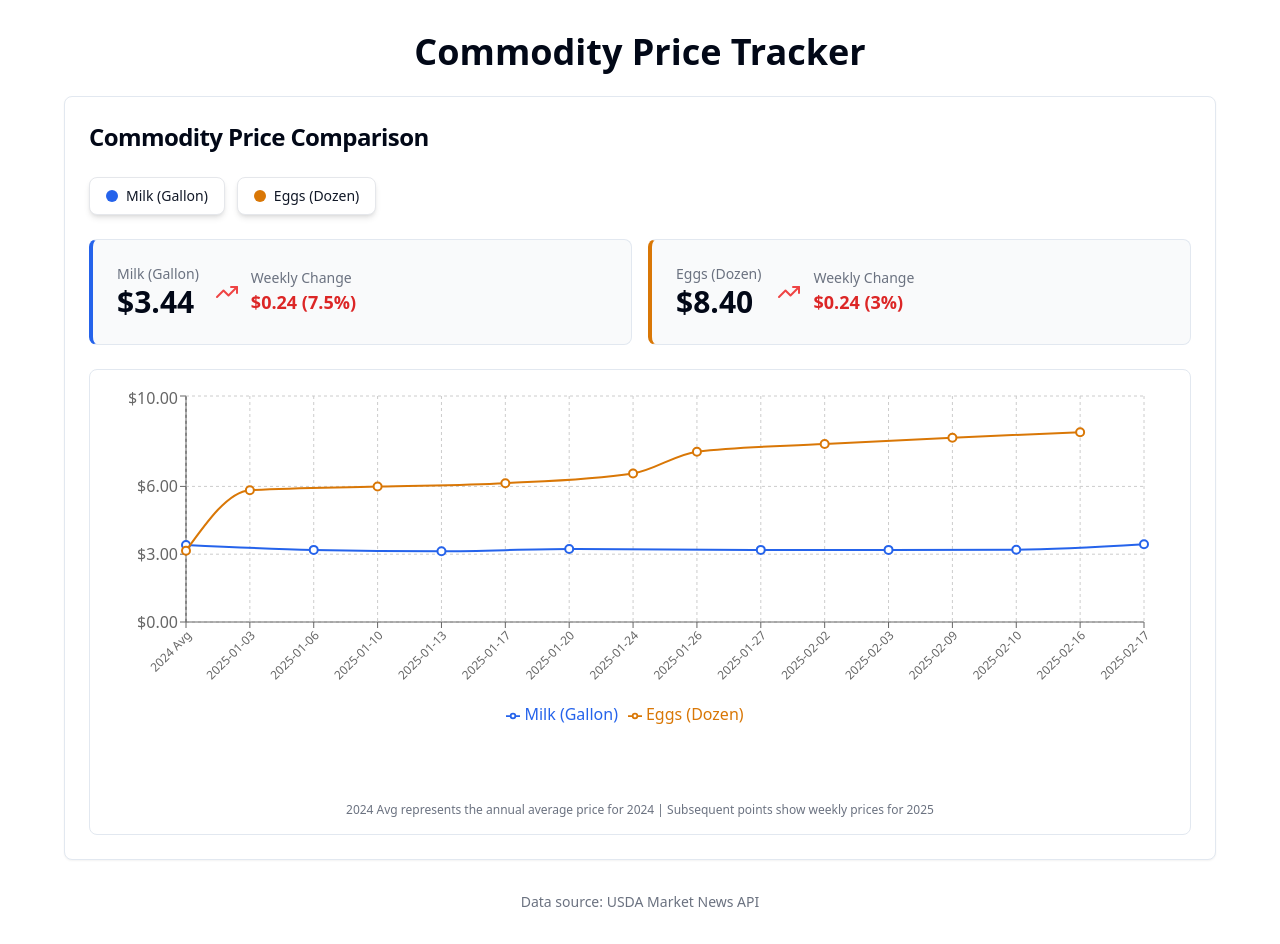
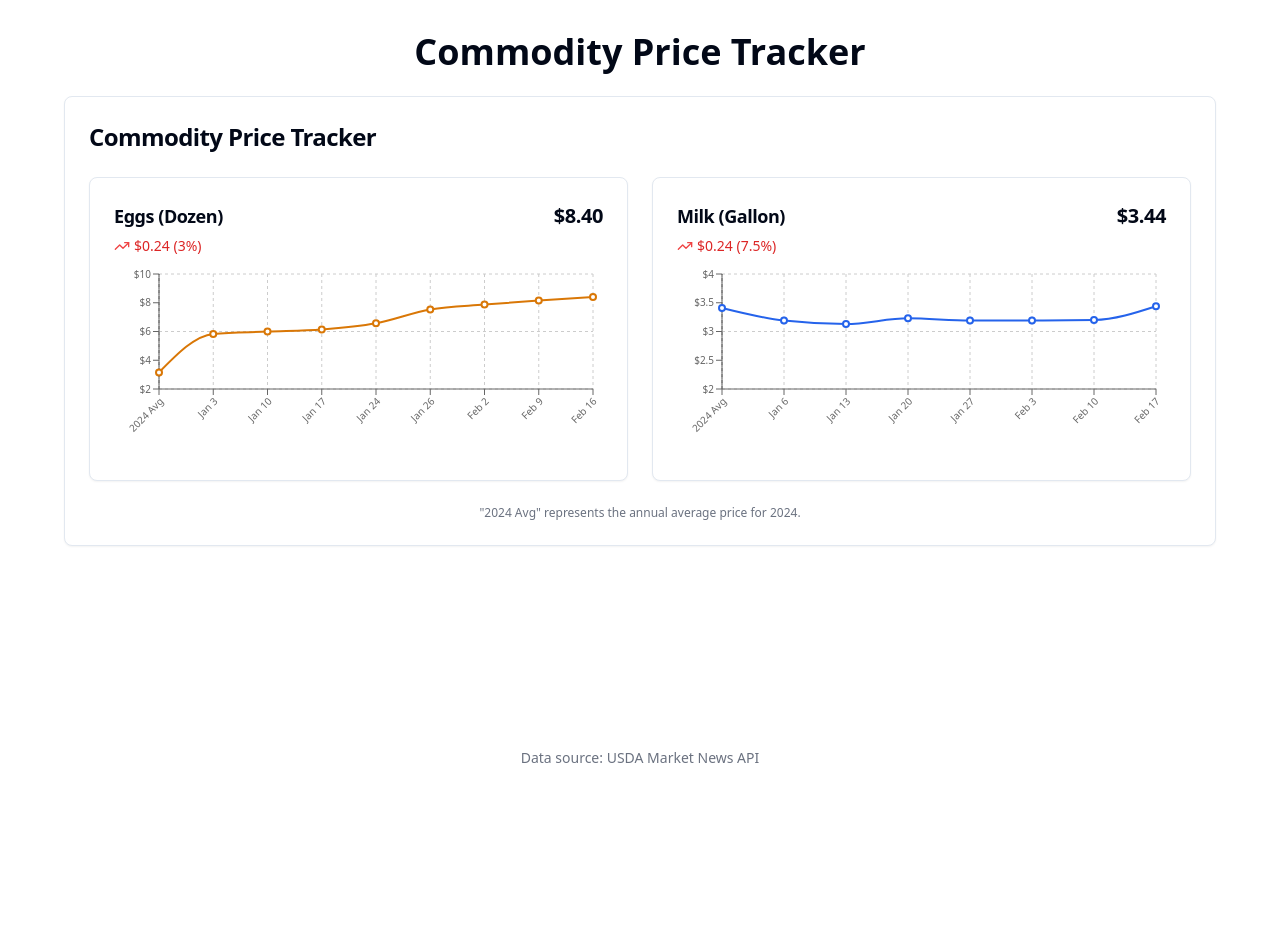
Before and after one commit to chodizzle/price-tracker, a Next.js app: page / in a window 1280 px wide. After the commit the page ends 800 px from the top, so only its background shows below. Built offline with nearby package versions, Linux system fonts and the light colour scheme.

Commit message:
priceDataManager update

```diff
--- a/src/components/CommodityPriceTracker.js
+++ b/src/components/CommodityPriceTracker.js
@@ -1,9 +1,9 @@
 'use client';
 
 import React, { useState, useEffect, useMemo } from 'react';
-import { LineChart, Line, XAxis, YAxis, CartesianGrid, Tooltip, ResponsiveContainer, Legend, ReferenceLine } from 'recharts';
+import { LineChart, Line, XAxis, YAxis, CartesianGrid, Tooltip, ResponsiveContainer, ReferenceLine } from 'recharts';
 import { Card, CardHeader, CardTitle, CardContent } from '@/components/ui/card';
-import { TrendingUp, TrendingDown, ChevronLeft, ChevronRight } from 'lucide-react';
+import { TrendingUp, TrendingDown } from 'lucide-react';
 
 // Commodity display names and colors
 const COMMODITY_CONFIG = {
@@ -14,207 +14,247 @@ const COMMODITY_CONFIG = {
   eggs: {
     name: 'Eggs (Dozen)',
     color: '#d97706',      // amber-600
-  },
-  bread: {
-    name: 'Bread (Loaf)',
-    color: '#9333ea',      // purple-600
-  },
-  chicken: {
-    name: 'Chicken (lb)',
-    color: '#dc2626',      // red-600
   }
 };
 
-// Custom tooltip showing all visible commodities
-const CustomTooltip = ({ active, payload, label, visibleLines }) => {
+/**
+ * Custom tooltip for price charts
+ */
+const PriceTooltip = ({ active, payload, label }) => {
   if (!active || !payload || payload.length === 0) return null;
 
   return (
     <div className="bg-white p-3 border rounded shadow-lg">
       <p className="font-semibold">{label}</p>
-      {payload.map((entry, index) => {
-        // Only show commodities that are visible
-        const commodity = entry.dataKey.split('-')[0];
-        if (!visibleLines[commodity]) return null;
-
-        return (
+      {payload.map((entry, index) => (
         <p
           key={index}
-            style={{ color: COMMODITY_CONFIG[commodity]?.color || '#333' }}
+          style={{ color: entry.color }}
           className="font-medium"
         >
-            {COMMODITY_CONFIG[commodity]?.name || commodity}: ${Number(entry.value).toFixed(2)}
+          ${Number(entry.value).toFixed(2)}
         </p>
-        );
-      })}
+      ))}
     </div>
   );
 };
 
-// Prepare data to include annual average and regular price points
-function prepareChartData(commoditiesData) {
-  const allData = {};
-  let dates = new Set();
-
-  // First, collect all unique dates and prepare annual averages
-  Object.keys(commoditiesData).forEach(commodity => {
-    if (!commoditiesData[commodity]?.data) return;
-
-    // Add annual average data point if available
-    if (commoditiesData[commodity]?.metadata?.baseline?.['2024']?.annualMean) {
-      const annualAvg = {
-        date: '2024 Avg',
-        [`${commodity}-price`]: commoditiesData[commodity].metadata.baseline['2024'].annualMean
-      };
-
-      allData['2024 Avg'] = {
-        ...(allData['2024 Avg'] || {}),
-        ...annualAvg
-      };
-
-      dates.add('2024 Avg');
+/**
+ * Helper function that keeps the original date (no alignment)
+ * We'll implement proper alignment later if needed
+ */
+function keepOriginalDate(dateStr) {
+  return dateStr;
 }
 
-    // Add regular price points
-    commoditiesData[commodity].data.forEach(point => {
-      if (point.date.startsWith('2025')) { // Only include 2025 data
-        dates.add(point.date);
-        allData[point.date] = {
-          ...(allData[point.date] || {}),
-          [`${commodity}-price`]: point.price
-        };
+/**
+ * Process data for each commodity with aligned dates
+ */
+function processData(commoditiesData) {
+  const result = {};
+
+  Object.keys(commoditiesData).forEach(commodity => {
+    const data = commoditiesData[commodity]?.data || [];
+
+    // Skip if no data
+    if (data.length === 0) return;
+
+    // Track aligned data and last seen prices
+    const alignedData = [];
+    let lastPrice = null;
+    let lastDate = null;
+
+    // Find 2024 baseline
+    const baseline = commoditiesData[commodity]?.metadata?.baseline?.['2024']?.annualMean || null;
+
+    // Add 2024 baseline as first point if available
+    if (baseline) {
+      alignedData.push({
+        date: '2024 Avg',
+        alignedDate: '2024 Avg',
+        price: baseline,
+        isEstimated: false
+      });
+      lastPrice = baseline;
     }
-    });
+
+    // Process each price point
+    data.forEach(point => {
+      // Only include 2025 data
+      if (!point.date.startsWith('2025')) return;
+
+      // Use original date (no alignment for now)
+      const alignedDate = keepOriginalDate(point.date);
+
+      alignedData.push({
+        date: point.date,
+        alignedDate,
+        price: point.price,
+        isEstimated: false
       });
 
-  // Convert the collected data to an array and sort by date
-  const sortedDates = Array.from(dates).sort((a, b) => {
-    if (a === '2024 Avg') return -1;
-    if (b === '2024 Avg') return 1;
-    return new Date(a) - new Date(b);
+      lastPrice = point.price;
+      lastDate = alignedDate;
     });
 
-  // Create the chart data with connected points
-  const chartData = sortedDates.map(date => ({
-    date,
-    ...allData[date]
-  }));
-
-  // Ensure we have consistent property names across all data points
-  const allProperties = new Set();
-
-  // Find all property names
-  chartData.forEach(point => {
-    Object.keys(point).forEach(key => {
-      if (key !== 'date') {
-        allProperties.add(key);
-      }
-    });
+    // Sort by date
+    alignedData.sort((a, b) => {
+      if (a.alignedDate === '2024 Avg') return -1;
+      if (b.alignedDate === '2024 Avg') return 1;
+      return new Date(a.alignedDate) - new Date(b.alignedDate);
     });
 
-  // Make sure all data points have all properties (even if null)
-  // This helps Recharts connect the lines properly
-  return chartData.map(point => {
-    const result = { ...point };
-
-    allProperties.forEach(prop => {
-      if (!(prop in point)) {
-        result[prop] = null;
-      }
+    // Store processed data
+    result[commodity] = {
+      data: alignedData,
+      baseline,
+      latestPrice: lastPrice,
+      latestDate: lastDate
+    };
   });
 
   return result;
-  });
 }
 
-// Find min and max values for y-axis
-function getYDomain(chartData, visibleLines) {
-  let min = Infinity;
-  let max = -Infinity;
+/**
+ * Get min and max values for Y-axis
+ */
+function getYDomain(data) {
+  if (!data || data.length === 0) return [0, 10];
 
-  chartData.forEach(point => {
-    Object.keys(point).forEach(key => {
-      if (key === 'date') return;
-
-      const commodity = key.split('-')[0];
-      if (!visibleLines[commodity]) return;
-
-      if (point[key] < min) min = point[key];
-      if (point[key] > max) max = point[key];
-    });
-  });
+  let min = Math.min(...data.map(item => item.price));
+  let max = Math.max(...data.map(item => item.price));
 
   // Add some padding
-  min = min === Infinity ? 0 : Math.floor(min * 0.9);
-  max = max === -Infinity ? 10 : Math.ceil(max * 1.1);
+  min = Math.floor(min * 0.9);
+  max = Math.ceil(max * 1.1);
 
   return [min, max];
 }
 
-// Main component
+/**
+ * Format date for display
+ */
+function formatDate(dateStr) {
+  if (dateStr === '2024 Avg') return dateStr;
+
+  const date = new Date(dateStr);
+  return date.toLocaleDateString('en-US', { month: 'short', day: 'numeric' });
+}
+
+/**
+ * Calculate price change stats
+ */
+function calculatePriceChange(data) {
+  if (!data || data.length < 2) return null;
+
+  const latest = data[data.length - 1];
+  const previous = data[data.length - 2];
+
+  const amount = latest.price - previous.price;
+  const percentage = (amount / previous.price) * 100;
+
+  return {
+    amount: amount.toFixed(2),
+    percentage: percentage.toFixed(1),
+    isIncrease: amount > 0
+  };
+}
+
+/**
+ * Individual commodity chart component
+ */
+function CommodityChart({ title, color, data, baseline }) {
+  if (!data || data.length === 0) return null;
+
+  const yDomain = getYDomain(data);
+  const priceChange = calculatePriceChange(data);
+  const latestPrice = data[data.length - 1]?.price;
+
+  return (
+    <Card className="h-full">
+      <CardHeader className="pb-2">
+        <CardTitle className="text-lg flex justify-between">
+          <span>{title}</span>
+          <span className="text-xl font-bold">${latestPrice.toFixed(2)}</span>
+        </CardTitle>
+        {priceChange && (
+          <div className="flex items-center text-sm">
+            {priceChange.isIncrease ? (
+              <TrendingUp className="text-red-500 h-4 w-4 mr-1" />
+            ) : (
+              <TrendingDown className="text-green-500 h-4 w-4 mr-1" />
+            )}
+            <span className={priceChange.isIncrease ? "text-red-600" : "text-green-600"}>
+              ${Math.abs(priceChange.amount)} ({Math.abs(priceChange.percentage)}%)
+            </span>
+          </div>
+        )}
+      </CardHeader>
+      <CardContent className="pb-4">
+        <div style={{ width: '100%', height: 200 }}>
+          <ResponsiveContainer>
+            <LineChart
+              data={data}
+              margin={{ top: 10, right: 10, left: 0, bottom: 15 }}
+            >
+              <CartesianGrid strokeDasharray="3 3" />
+              <XAxis
+                dataKey="alignedDate"
+                tickFormatter={formatDate}
+                angle={-45}
+                textAnchor="end"
+                height={60}
+                tick={{ fontSize: 10 }}
+              />
+              <YAxis
+                domain={yDomain}
+                tickFormatter={(value) => `$${value}`}
+                width={45}
+                tick={{ fontSize: 10 }}
+              />
+              <Tooltip content={PriceTooltip} />
+              <ReferenceLine x="2024 Avg" stroke="#666" strokeDasharray="3 3" />
+              <Line
+                type="monotone"
+                dataKey="price"
+                stroke={color}
+                strokeWidth={2}
+                dot={{ r: 3 }}
+                activeDot={{ r: 5 }}
+                connectNulls={true}
+              />
+            </LineChart>
+          </ResponsiveContainer>
+        </div>
+      </CardContent>
+    </Card>
+  );
+}
+
+/**
+ * Main component: Small multiples view of commodity prices
+ */
 export default function CommodityPriceTracker() {
-  // State for all commodities data
   const [commoditiesData, setCommoditiesData] = useState({
-    milk: { loading: true, data: [], error: null, latestPrice: null, priceChange: null },
-    eggs: { loading: true, data: [], error: null, latestPrice: null, priceChange: null }
+    milk: { loading: true, data: [], error: null },
+    eggs: { loading: true, data: [], error: null }
   });
 
-  const [visibleLines, setVisibleLines] = useState({
-    milk: true,
-    eggs: true
-  });
+  const [loading, setLoading] = useState(true);
+  const [error, setError] = useState(null);
 
-  // Calculate the latest stats for each commodity
-  const commodityStats = useMemo(() => {
-    const stats = {};
+  // Process raw data to align dates and prepare for display
+  const processedData = useMemo(() => {
+    if (loading) return {};
+    return processData(commoditiesData);
+  }, [commoditiesData, loading]);
 
-    Object.keys(commoditiesData).forEach(commodity => {
-      const data = commoditiesData[commodity]?.data || [];
-      if (data.length >= 2) {
-        const latest = data[data.length - 1];
-        const previous = data[data.length - 2];
-        stats[commodity] = {
-          latestPrice: latest.price,
-          priceChange: {
-            amount: (latest.price - previous.price).toFixed(2),
-            percentage: ((latest.price - previous.price) / previous.price * 100).toFixed(1)
-          }
-        };
-      }
-    });
-
-    return stats;
-  }, [commoditiesData]);
-
-  // Prepare chart data with 2024 average and 2025 weekly prices
-  const chartData = useMemo(() => {
-    return prepareChartData(commoditiesData);
-  }, [commoditiesData]);
-
-  // Calculate Y-axis domain based on visible lines
-  const yDomain = useMemo(() => {
-    return getYDomain(chartData, visibleLines);
-  }, [chartData, visibleLines]);
-
-  // Available commodities (those with data)
-  const availableCommodities = useMemo(() => {
-    return Object.keys(commoditiesData).filter(commodity =>
-      !commoditiesData[commodity].loading &&
-      commoditiesData[commodity].data?.length > 0
-    );
-  }, [commoditiesData]);
-
-  // Handle toggling line visibility
-  const handleToggleLine = (commodity) => {
-    setVisibleLines(prev => ({
-      ...prev,
-      [commodity]: !prev[commodity]
-    }));
-  };
-
-  // Fetch data from our local API
+  // Fetch price data from API
   const fetchData = async () => {
     try {
+      setLoading(true);
+
       const response = await fetch('/api/prices');
 
       if (!response.ok) {
@@ -233,37 +273,22 @@ export default function CommodityPriceTracker() {
       Object.keys(result.data).forEach(commodity => {
         if (!result.data[commodity]?.prices) return;
 
-        const prices = result.data[commodity].prices.sort((a, b) =>
-          new Date(a.date) - new Date(b.date)
-        );
-
         processedData[commodity] = {
           loading: false,
-          data: prices,
+          data: result.data[commodity].prices.sort((a, b) => new Date(a.date) - new Date(b.date)),
           error: null,
           metadata: result.data[commodity].metadata
         };
       });
 
-      setCommoditiesData(prev => ({
-        ...prev,
-        ...processedData
-      }));
+      setCommoditiesData(processedData);
+      setLoading(false);
+      setError(null);
 
     } catch (err) {
       console.error('Error fetching price data:', err);
-
-      // Set error state for all commodities
-      const errorState = {};
-      Object.keys(commoditiesData).forEach(commodity => {
-        errorState[commodity] = {
-          ...commoditiesData[commodity],
-          loading: false,
-          error: err.message
-        };
-      });
-
-      setCommoditiesData(errorState);
+      setError(err.message);
+      setLoading(false);
     }
   };
 
@@ -273,88 +298,24 @@ export default function CommodityPriceTracker() {
   }, []);
 
   return (
-    <div className="relative w-full max-w-6xl mx-auto">
+    <div className="w-full max-w-6xl mx-auto">
       <Card className="w-full">
         <CardHeader>
           <CardTitle className="text-2xl font-bold">
-            Commodity Price Comparison
+            Commodity Price Tracker
           </CardTitle>
         </CardHeader>
         <CardContent>
-          <div className="grid gap-6">
-            {/* Toggle controls for each commodity */}
-            <div className="flex flex-wrap gap-3">
-              {availableCommodities.map(commodity => (
-                <button
-                  key={commodity}
-                  onClick={() => handleToggleLine(commodity)}
-                  className={`flex items-center gap-2 px-4 py-2 rounded-lg transition-colors
-                    ${visibleLines[commodity]
-                      ? 'bg-white shadow-md border border-gray-200'
-                      : 'bg-gray-100 hover:bg-gray-200'
-                    }`}
-                >
-                  <div
-                    className="w-3 h-3 rounded-full"
-                    style={{ backgroundColor: COMMODITY_CONFIG[commodity]?.color || '#333' }}
-                  />
-                  <span className={`font-medium text-sm
-                    ${visibleLines[commodity] ? 'text-gray-900' : 'text-gray-600'}
-                  `}>
-                    {COMMODITY_CONFIG[commodity]?.name || commodity}
-                  </span>
-                </button>
-              ))}
-            </div>
-
-            {/* Stats Cards for each visible commodity */}
-            <div className="grid grid-cols-1 md:grid-cols-2 gap-4">
-              {availableCommodities.map(commodity => {
-                if (!visibleLines[commodity] || !commodityStats[commodity]) return null;
-
-                const stats = commodityStats[commodity];
-                return (
-                  <div
-                    key={commodity}
-                    className="flex items-center gap-4 p-6 bg-gray-50 rounded-lg border"
-                    style={{ borderLeftColor: COMMODITY_CONFIG[commodity]?.color || '#333', borderLeftWidth: '4px' }}
-                  >
-                    <div>
-                      <p className="text-sm text-gray-500">{COMMODITY_CONFIG[commodity]?.name || commodity}</p>
-                      <p className="text-3xl font-bold">${stats.latestPrice?.toFixed(2)}</p>
-                    </div>
-                    {stats.priceChange && (
-                      <div className="flex items-center gap-3">
-                        {parseFloat(stats.priceChange.amount) > 0 ? (
-                          <TrendingUp className="text-red-500 h-6 w-6" />
-                        ) : (
-                          <TrendingDown className="text-green-500 h-6 w-6" />
-                        )}
-                        <div>
-                          <p className="text-sm text-gray-500">Weekly Change</p>
-                          <p className={`text-lg font-semibold ${parseFloat(stats.priceChange.amount) > 0 ? "text-red-600" : "text-green-600"}`}>
-                            ${Math.abs(stats.priceChange.amount)} ({Math.abs(stats.priceChange.percentage)}%)
-                          </p>
-                        </div>
-                      </div>
-                    )}
-                  </div>
-                );
-              })}
-            </div>
-
-            {/* Loading State */}
-            {Object.values(commoditiesData).some(c => c.loading) && (
+          {loading && (
             <div className="text-center py-12">
               <div className="inline-block h-8 w-8 animate-spin rounded-full border-4 border-solid border-blue-600 border-e-transparent"></div>
               <p className="mt-4">Loading price data...</p>
             </div>
           )}
 
-            {/* Error State */}
-            {Object.values(commoditiesData).some(c => c.error) && (
+          {error && (
             <div className="text-red-600 p-4 bg-red-50 border border-red-200 rounded-lg">
-                <p>Error loading price data</p>
+              <p>Error loading price data: {error}</p>
               <button
                 onClick={fetchData}
                 className="mt-2 px-4 py-2 bg-red-600 text-white rounded-md hover:bg-red-700"
@@ -364,66 +325,22 @@ export default function CommodityPriceTracker() {
             </div>
           )}
 
-            {/* Price Chart */}
-            {availableCommodities.length > 0 && chartData.length > 0 && (
-              <div className="bg-white p-4 rounded-lg border">
-                <div style={{ width: '100%', height: 400 }}>
-                  <ResponsiveContainer>
-                    <LineChart
-                      data={chartData}
-                      margin={{ top: 10, right: 30, left: 10, bottom: 60 }}
-                      connectNulls={true}
-                    >
-                      <CartesianGrid strokeDasharray="3 3" />
-                      <XAxis
-                        dataKey="date"
-                        angle={-45}
-                        textAnchor="end"
-                        height={80}
-                        tick={{ fontSize: 12 }}
-                      />
-                      <YAxis
-                        domain={yDomain}
-                        tickFormatter={(value) => `$${value.toFixed(2)}`}
-                        width={70}
-                      />
-                      <Tooltip content={(props) => <CustomTooltip {...props} visibleLines={visibleLines} />} />
-                      <Legend />
-                      <ReferenceLine x="2024 Avg" stroke="#666" strokeDasharray="3 3" />
-
-                      {/* Render a line for each commodity */}
-                      {availableCommodities.map(commodity => (
-                        <Line
+          {!loading && !error && (
+            <div className="grid grid-cols-1 md:grid-cols-2 gap-6">
+              {Object.keys(processedData).map(commodity => (
+                <CommodityChart
                   key={commodity}
-                          type="monotone"
-                          dataKey={`${commodity}-price`}
-                          name={COMMODITY_CONFIG[commodity]?.name || commodity}
-                          stroke={COMMODITY_CONFIG[commodity]?.color || '#333'}
-                          strokeWidth={2}
-                          connectNulls={true}
-                          activeDot={{ r: 6 }}
-                          dot={{ r: 4 }}
-                          hide={!visibleLines[commodity]} // Hide instead of conditionally rendering
+                  title={COMMODITY_CONFIG[commodity]?.name || commodity}
+                  color={COMMODITY_CONFIG[commodity]?.color || '#333'}
+                  data={processedData[commodity]?.data || []}
+                  baseline={processedData[commodity]?.baseline}
                 />
               ))}
-                    </LineChart>
-                  </ResponsiveContainer>
-                </div>
-
-                <div className="mt-4 text-xs text-gray-500 text-center">
-                  <p>2024 Avg represents the annual average price for 2024 | Subsequent points show weekly prices for 2025</p>
-                </div>
             </div>
           )}
 
-            {/* No Data State */}
-            {!Object.values(commoditiesData).some(c => c.loading) &&
-             !Object.values(commoditiesData).some(c => c.error) &&
-             availableCommodities.length === 0 && (
-              <div className="text-center py-12">
-                <p className="text-gray-500">No price data available.</p>
-              </div>
-            )}
+          <div className="mt-6 text-center text-xs text-gray-500">
+            <p>"2024 Avg" represents the annual average price for 2024.</p>
           </div>
         </CardContent>
       </Card>
```
Also changed, not shown: src/lib/priceDataManager.js. Lines whose indentation alone changed are shown as unchanged.
